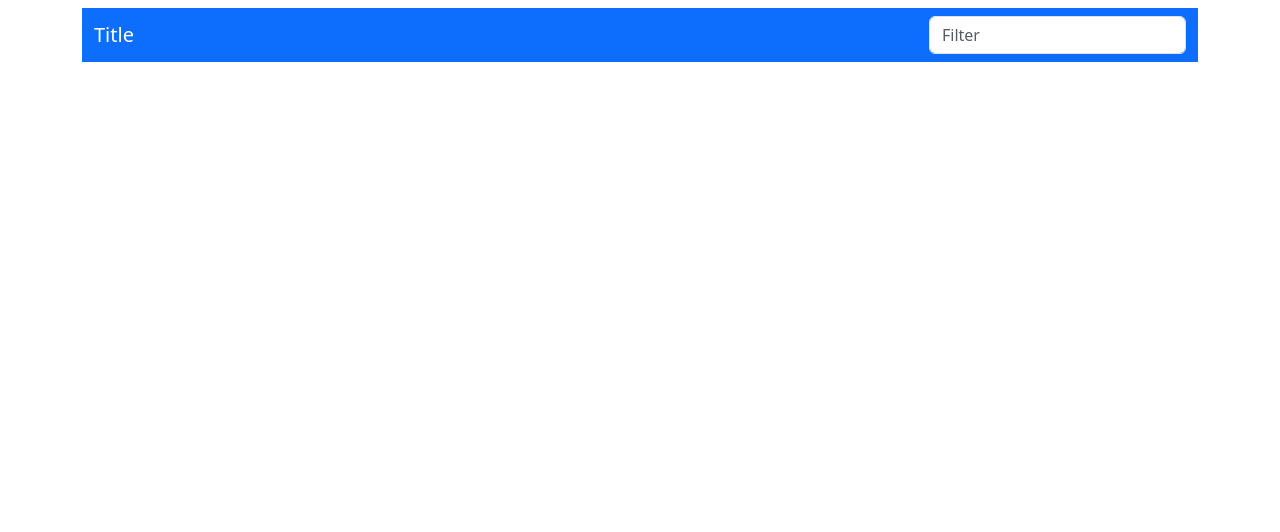
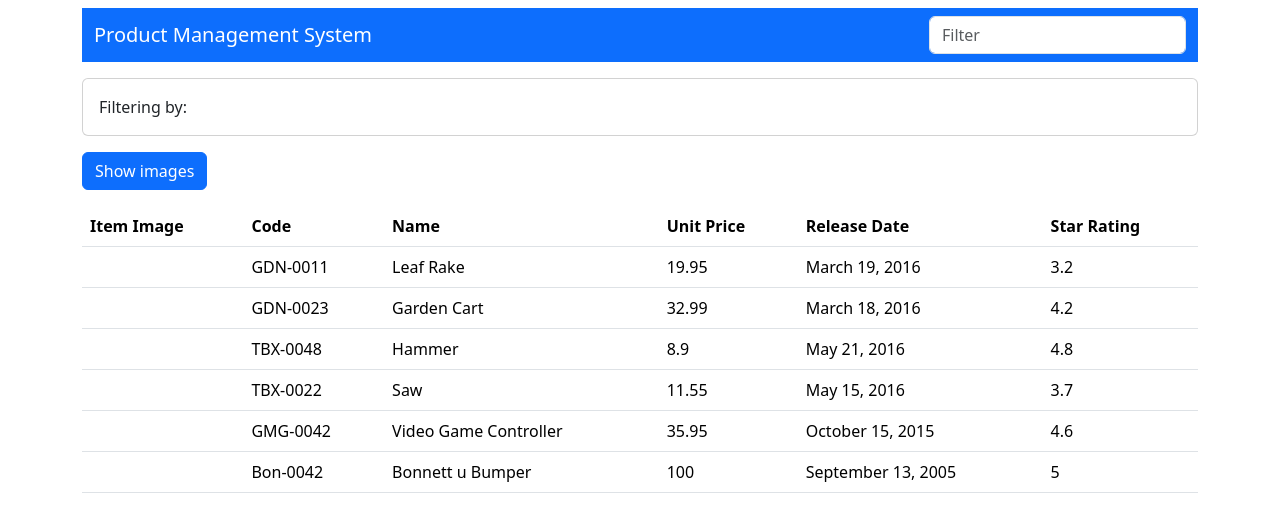
Before and after one commit to svabela5/product-mgmt, an Angular app: page / in a window 1280 px wide. Shown: the top 532 px of the page. Built offline with nearby package versions, Linux system fonts and the light colour scheme.

Commit message:
ifs and for loops

```diff
--- a/src/app/product-list/product-list.component.html
+++ b/src/app/product-list/product-list.component.html
@@ -1,8 +1,48 @@
 <nav class="navbar navbar-dark bg-primary mt-2">
     <div class="container-fluid">
-        <span class="navbar-brand mb-0 h1">Title</span>
-        <form class="d-flex">
+        <span class="navbar-brand mb-0 h1">{{title}}</span>
+        <form class ="d-flex">
             <input class="form-control me2" type="text" placeholder="Filter">
         </form>
+
     </div>
 </nav>
+
+<div class="card mt-3">
+    <div class="card-body">
+        Filtering by:
+    </div>
+</div>
+
+@if (products != null && products.length > 0) {
+<div class="mt-3">
+    <button class="btn btn-primary">Show images</button>
+</div>
+
+<div class="table-responsive mt-3">
+    <table class="table">
+        <thead>
+            <tr>
+                <th>Item Image</th>
+                <th>Code</th>
+                <th>Name</th>
+                <th>Unit Price</th>
+                <th>Release Date</th>
+                <th>Star Rating</th>
+            </tr>
+        </thead>
+        <tbody>
+            @for (product of products; track product.productCode) {
+                <tr>
+                    <td></td>
+                    <td>{{product.productCode}}</td>
+                    <td>{{product.productName}}</td>
+                    <td>{{product.price}}</td>
+                    <td>{{product.releaseDate}}</td>
+                    <td>{{product.starRating}}</td>
+                </tr>
+            }
+        </tbody>
+    </table>
+</div>
+}
--- a/src/app/product-list/product-list.component.ts
+++ b/src/app/product-list/product-list.component.ts
@@ -8,5 +8,67 @@ import { Component } from '@angular/core';
   styleUrl: './product-list.component.css'
 })
 export class ProductListComponent {
-
+  title: string = "Product Management System";
+  products: any[] = [
+    {
+        "productId": 1,
+        "productName": "Leaf Rake",
+        "productCode": "GDN-0011",
+        "releaseDate": "March 19, 2016",
+        "description": "Leaf rake with 48-inch wooden handle.",
+        "price": 19.95,
+        "starRating": 3.2,
+        "imageUrl": "http://openclipart.org/image/300px/svg_to_png/26215/Anonymous_Leaf_Rake.png"
+    },
+    {
+        "productId": 2,
+        "productName": "Garden Cart",
+        "productCode": "GDN-0023",
+        "releaseDate": "March 18, 2016",
+        "description": "15 gallon capacity rolling garden cart",
+        "price": 32.99,
+        "starRating": 4.2,
+        "imageUrl": "http://openclipart.org/image/300px/svg_to_png/58471/garden_cart.png"
+    },
+    {
+        "productId": 5,
+        "productName": "Hammer",
+        "productCode": "TBX-0048",
+        "releaseDate": "May 21, 2016",
+        "description": "Curved claw steel hammer",
+        "price": 8.9,
+        "starRating": 4.8,
+        "imageUrl": "http://openclipart.org/image/300px/svg_to_png/73/rejon_Hammer.png"
+    },
+    {
+        "productId": 8,
+        "productName": "Saw",
+        "productCode": "TBX-0022",
+        "releaseDate": "May 15, 2016",
+        "description": "15-inch steel blade hand saw",
+        "price": 11.55,
+        "starRating": 3.7,
+        "imageUrl": "http://openclipart.org/image/300px/svg_to_png/27070/egore911_saw.png"
+    },
+    {
+        "productId": 10,
+        "productName": "Video Game Controller",
+        "productCode": "GMG-0042",
+        "releaseDate": "October 15, 2015",
+        "description": "Standard two-button video game controller",
+        "price": 35.95,
+        "starRating": 4.6,
+        "imageUrl": "http://openclipart.org/image/300px/svg_to_png/120337/xbox-controller_01.png"
+    },
+    {
+      "productId": 11,
+      "productName": "Bonnett u Bumper",
+      "productCode": "Bon-0042",
+      "releaseDate": "September 13, 2005",
+      "description": "Standard two-button video game controller",
+      "price": 100.00,
+      "starRating": 5,
+      "imageUrl": "http://openclipart.org/image/300px/svg_to_png/120337/xbox-controller_01.png"
+  }
+];
 }
```
